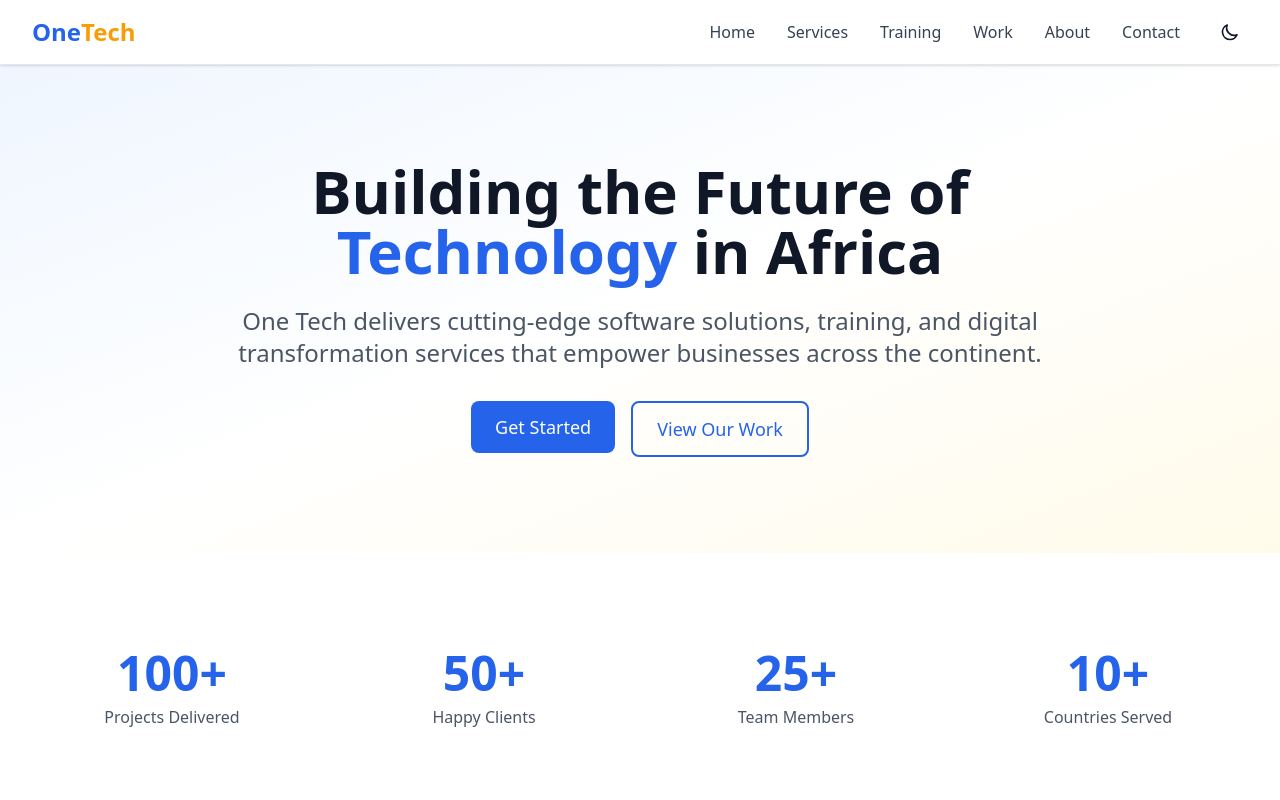
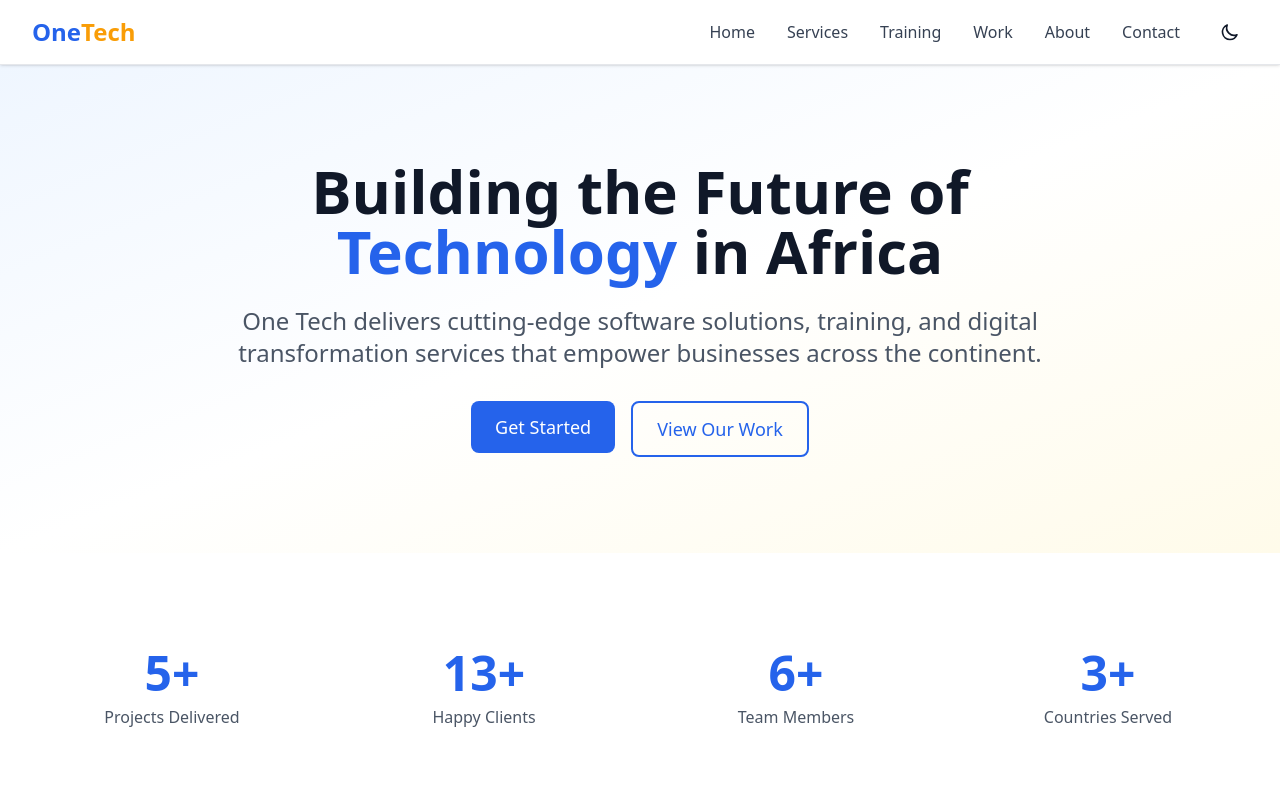
Before and after one commit to One-Market-cm/onetech, a Next.js app: page / in a window 1280 px wide. Shown: the top 800 px of the page. Built offline with nearby package versions, Linux system fonts and the light colour scheme.

Commit message:
Update statistics values in page.tsx
Updated statistics values for projects, clients, team members, and countries served.

```diff
--- a/app/page.tsx
+++ b/app/page.tsx
@@ -29,10 +29,10 @@ export default function Home() {
   ];
 
   const stats = [
-    { label: 'Projects Delivered', value: '100+' },
-    { label: 'Happy Clients', value: '50+' },
-    { label: 'Team Members', value: '25+' },
-    { label: 'Countries Served', value: '10+' },
+    { label: 'Projects Delivered', value: '5+' },
+    { label: 'Happy Clients', value: '13+' },
+    { label: 'Team Members', value: '6+' },
+    { label: 'Countries Served', value: '3+' },
   ];
 
   return (
```
